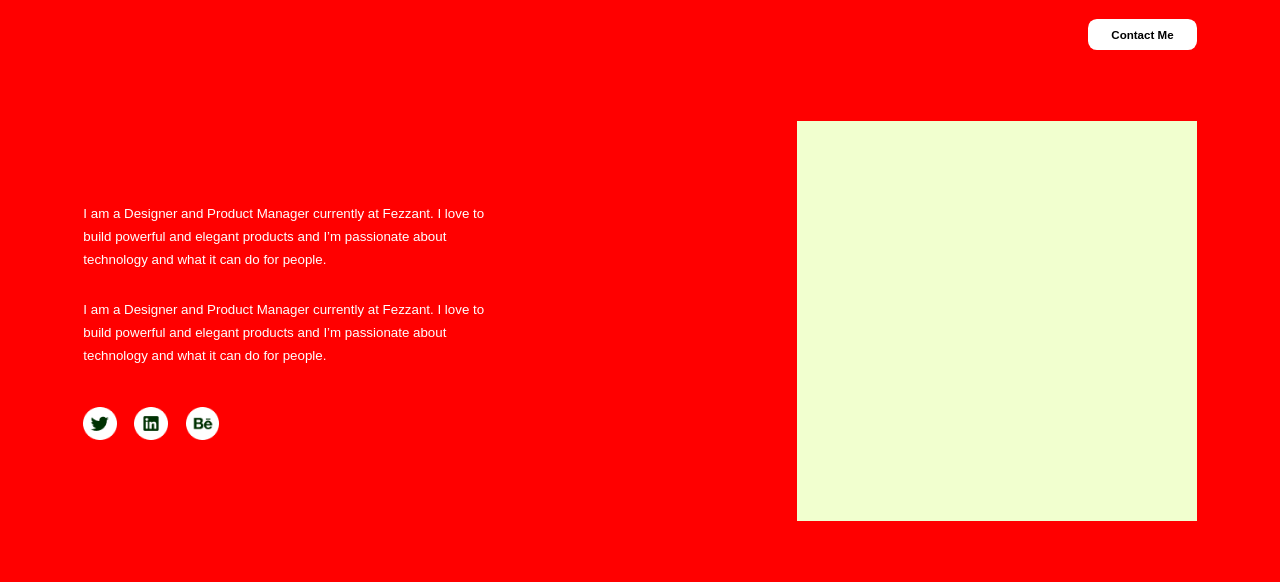
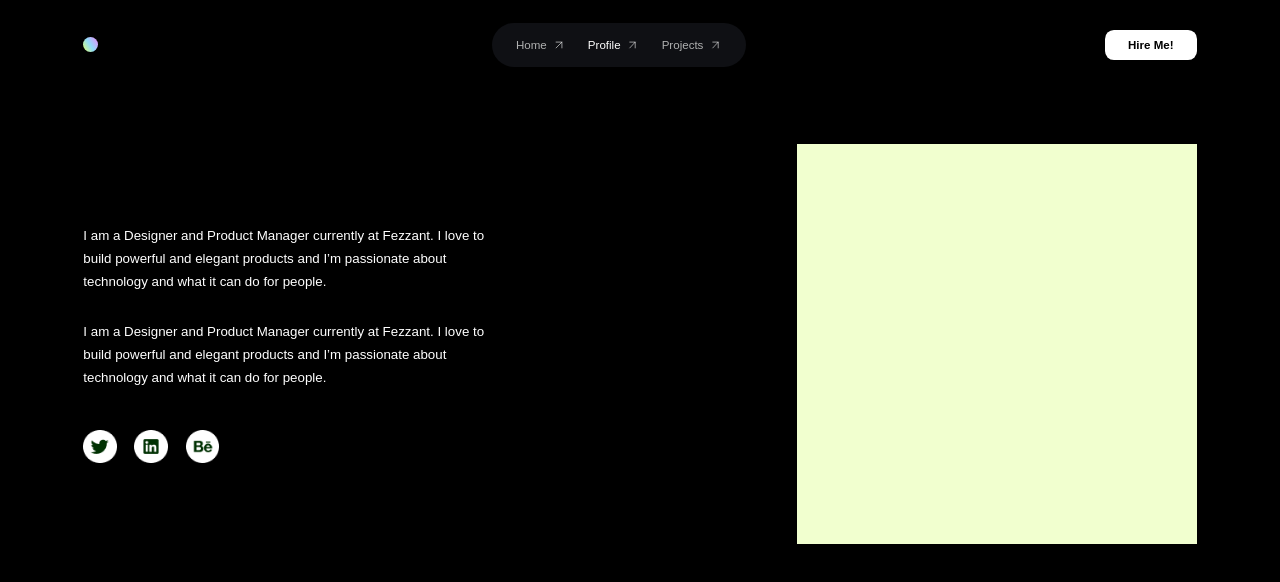
Before and after one commit to cyberkillua/abdyfolio, a React (Vite) app: page /profile in a window 1280 px wide. Shown: the top 582 px of the page. Built offline with nearby package versions, Linux system fonts and the light colour scheme; a web font is replaced by a local one.

Commit message:
fixed theme

```diff
--- a/src/pages/profile/profile.jsx
+++ b/src/pages/profile/profile.jsx
@@ -16,9 +16,7 @@ const Profile = () => {
     return (
         <div className="profile" darkmode={`${darkmode}`}>
             <div className="profile_wrapper">
-                <div className="profile_header">
-                    <Button text={"contact me"} darkmodeBG={"rgba(0, 39, 191, 1)"} darkmodeTX={"rgba(207, 246, 255, 1)"} />
-                </div>
+                <Navbar />
                 <main className="content">
                     <div className="content_left">
                         <div className="content_paragraph" darkmode={`${darkmode}`}>
--- a/src/pages/profile/profile.scss
+++ b/src/pages/profile/profile.scss
@@ -2,20 +2,17 @@
 .profile{
     width: 100%;
     height: 100vh;
-    padding: toRem(35) toRem(150) 0 toRem(150);
-    background-color: $primary;
+    padding: 0 toRem(150) 0 toRem(150);
+    background-color: $bg-100;
     display: flex;
     flex-direction: column;
     transition: background-color .5s ease-in-out;
+
     @include mobile{
         height: 100%;
         padding: toRem(40) toRem(25) toRem(200) toRem(25);
     }
 
-    &[darkmode="true"]{
-        background: rgba(207, 246, 255, 1);
-        transition: background-color .5s ease-in-out;
-    }
 
     &_header{
         display: flex;
@@ -33,7 +30,6 @@
             margin-top: 4rem;
             flex-direction: column;
             row-gap: 4rem;
-            // padding-bottom: 7rem;
         }
 
         &_left{
@@ -53,10 +49,6 @@
             }
         }
         &_paragraph{
-            &[darkmode="true"]{
-                color:   $primary;               ;
-                transition: background-color .5s ease-in-out;
-            }
             p{
                 margin-bottom: 3rem;
                 font-size: 1.5rem;
--- a/src/pages/projects/projects.jsx
+++ b/src/pages/projects/projects.jsx
@@ -2,15 +2,11 @@ import { useSelector } from "react-redux";
 import { useEffect } from "react";
 import PageTransition from "../../components/page-transition/pageTransition"
 import Button from "../../components/Button/button"
+import Navbar from "../../components/navbar/navbar";
 import "../projects/projects.scss"
-import Navbar from "../../components/navbar/navbar"
 
 const Projects = () => {
     const darkmode = useSelector((state) => state.darkMode?.darkMode)
-
-    useEffect(() => {
-        document.body.style = darkmode ? "rgba(207, 246, 255, 1)" : " #1632A0";
-    }, [])
 
 
     const playVideo = (id) => {
@@ -97,10 +93,10 @@ const Projects = () => {
 
     ]
     return (
-        <div className="wrapper" darkmode={`${darkmode}`}>
+        <div className="wrapper">
+            <Navbar/>
             <div className="profile_header">
-            <Button text={"contact me"} darkmodeBG={"rgba(0, 39, 191, 1)"} darkmodeTX={"rgba(207, 246, 255, 1)"} />
-                {/* <HomeIcon color={"#ffffff"} /> */}
+
             </div>
             <div className="projects">
                 {
--- a/src/pages/projects/projects.scss
+++ b/src/pages/projects/projects.scss
@@ -1,20 +1,16 @@
 @import "../../styles/main.scss";
 
 .wrapper{
-    padding: toRem(40) toRem(90) toRem(150) toRem(90);
+    padding: 0 toRem(90) toRem(150) toRem(90);
     display: flex;
     flex-direction: column;
-    background-color: $primary;
+    background-color: $bg-100;
     transition: background 0.5s ease;
 
     @include mobile{
         padding: toRem(40) toRem(25) toRem(100) toRem(25);
     }
 
-    &[darkmode = true]{
-        background: rgba(207, 246, 255, 1);
-        transition: background-color 0.5s ease;
-    }
     .projects{
         margin-top: toRem(151);
         z-index: 4;
@@ -45,21 +41,13 @@
                 font-weight: 300;
                 color: #fff;
                 margin-top: 2rem;
-                &[darkmode = true]{
-                    color: rgba(0, 0, 0, 1);
-                    transition: color 0.5s ease;
-                }
             }
 
             .projects_platform{
                 font-size: 1.5rem;
                 font-weight: 300;
-                color: rgba(118, 222, 255, 1);
+                color: $text-100;
                 margin-top: 1rem;
-                &[darkmode = true]{
-                    color: rgba(0, 0, 0, 1);
-                    transition: color 0.5s ease;
-                }
             }
         }
     }
```
